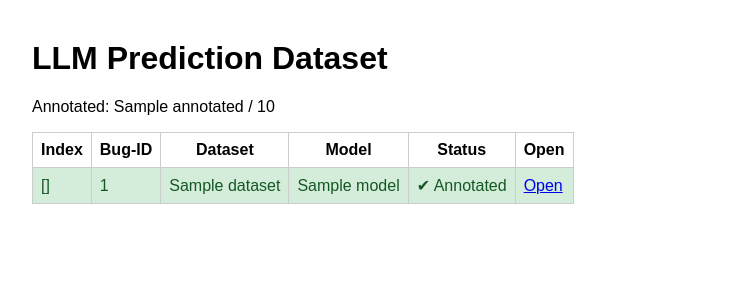
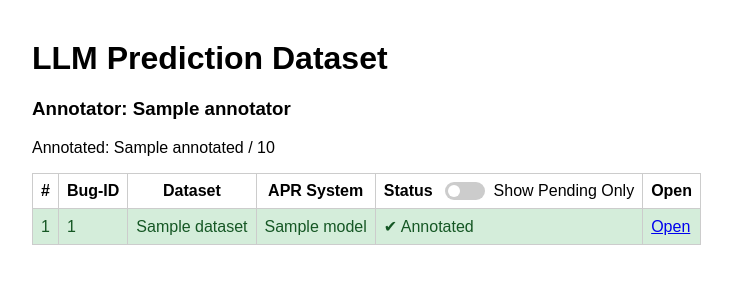
Before and after one commit to lamntu/Label_APR_Preds, a Flask app: template templates/index.html in a window 1280 px wide. Shown: the top 300 px of the page, without its empty margins (8-740 px from the left). Run offline with Flask 3, Linux system fonts and the light colour scheme; the template is opened without the code that fills it: most values are stand-ins (such as "Sample title", 1, 10 or a date in 2020); parts of the project's set-up code (start-up, migrations or seed data) failed here and were passed over.

Commit message:
refactor

```diff
--- a/app.py
+++ b/app.py
@@ -1,29 +1,54 @@
-import random
-
-from flask import Flask, render_template, request, jsonify
-import pandas as pd
 import os
 
+import pandas as pd
+from flask import Flask, render_template, request, redirect, session
+
 app = Flask(__name__)
+app.secret_key = "annotation-secret"
 
 DATA_PATH = "data/dataset.csv"
-ANNOTATION_PATH = "data/labels.csv"
+ANNOTATION_DIR = "data"
+# ANNOTATION_PATH = "data/labels.csv"
 
 dataset = pd.read_csv(DATA_PATH)
 
+
+def get_annotation_path():
+    annotator = session.get("annotator")
+    return f"{ANNOTATION_DIR}/labels_{annotator}.csv"
+
+
 def reload_annotations():
-    if os.path.exists(ANNOTATION_PATH):
-        annotations = pd.read_csv(ANNOTATION_PATH)
+    path = get_annotation_path()
+
+    if os.path.exists(path):
+        annotations = pd.read_csv(path)
     else:
         annotations = pd.DataFrame(columns=["id", "score", "comment"])
+
     return annotations
 
-annotations = reload_annotations()
 
-@app.route("/")
+@app.route("/", methods=["GET", "POST"])
+def login():
+    annotators = ["Lam", "Chenxi", "Haoye", "Xiaoning", "Aldeida"]
+
+    if request.method == "POST":
+        session["annotator"] = request.form["annotator"]
+        return redirect("/records")
+
+    return render_template("login.html", annotators=annotators)
+
+
+@app.route("/records")
 def index():
+    if "annotator" not in session:
+        return redirect("/")
 
+    annotations = reload_annotations()
     annotated_ids = set(annotations["id"].tolist())
+
+    show_pending_only = session.get("show_pending_only", False)
 
     records = []
 
@@ -36,12 +61,20 @@ def index():
             "annotated": row["id"] in annotated_ids
         })
 
-    records.sort(key=lambda x : x["bug_id"])
+    records.sort(key=lambda x: x["bug_id"])
 
-    return render_template("index.html",
-                           records=records,
-                           total=len(dataset),
-                           annotated=len(annotated_ids))
+    for i, row in enumerate(records):
+        row["row_num"] = i + 1
+
+    return render_template(
+        "index.html",
+        records=records,
+        total=len(dataset),
+        annotated=len(annotated_ids),
+        annotator=session["annotator"],
+        show_pending_only=show_pending_only
+    )
+
 
 def remove_trailing(code):
     lines = code.split("\n")
@@ -49,10 +82,15 @@ def remove_trailing(code):
     lines = [l if len(l) < leading_spaces else l[leading_spaces:] for l in lines]
     return "\n".join(lines)
 
+
 @app.route("/annotate/<int:idx>")
 def annotate(idx):
+    if "annotator" not in session:
+        return redirect("/")
+
     row = dataset.iloc[idx]
 
+    annotations = reload_annotations()
     existing = annotations[annotations["id"] == row["id"]]
 
     score = 3
@@ -81,14 +119,17 @@ def annotate(idx):
         bug_info=row["bug_info"],
         explanation=row["explanation"],
         score=score,
-        comment=comment
+        comment=comment,
+        annotator=session["annotator"]
     )
 
 
 @app.route("/submit", methods=["POST"])
 def submit():
+    annotations = reload_annotations()
+    path = get_annotation_path()
+
     data = request.json
-
     data["id"] = int(data["id"])
 
     new = pd.DataFrame([{
@@ -97,21 +138,25 @@ def submit():
         "comment": data["comment"]
     }])
 
-    if os.path.exists(ANNOTATION_PATH):
-        old = pd.read_csv(ANNOTATION_PATH)
+    if os.path.exists(path):
+        old = pd.read_csv(path)
         old['id'] = old['id'].astype(int)
         old = old.loc[old["id"] != data["id"]]
         updated = pd.concat([old, new])
-        updated.to_csv(ANNOTATION_PATH, index=False)
-
+        updated.to_csv(path, index=False)
     else:
-        new.to_csv(ANNOTATION_PATH, index=False)
-
-    global annotations
-    annotations = reload_annotations()
+        new.to_csv(path, index=False)
 
     return {"status": "saved"}
 
 
+@app.route("/set_pending_filter", methods=["POST"])
+def set_pending_filter():
+    data = request.json
+    value = bool(data["value"])
+    session["show_pending_only"] = value
+    return {"status": "ok"}
+
+
 if __name__ == "__main__":
     app.run(debug=True)
--- a/requirements.txt
+++ b/requirements.txt
@@ -1,3 +1,4 @@
 flask
 pandas
 datasets
+gunicorn
--- a/static/style.css
+++ b/static/style.css
@@ -74,3 +74,65 @@ tr.annotated:hover {
 tr.pending:hover {
     background-color: #f0f0f0; /* light gray */
 }
+
+.pred-list thead {
+  position: sticky;
+  top: -1px;  /* 0px if you don't have a navbar, but something is required */
+  background: white; /* If you don't set a background color, you'll be able to see through the header as you scroll */
+}
+
+/* Toggle switch container */
+.switch {
+  position: relative;
+  display: inline-block;
+  width: 40px;
+  margin-right: 4px;
+  margin-left: 8px;
+}
+
+/* Hide default checkbox */
+.switch input {
+  opacity: 0;
+  width: 0;
+  height: 0;
+}
+
+/* Slider background */
+.slider {
+  position: absolute;
+  cursor: pointer;
+  background-color: #ccc;
+  border-radius: 24px;
+  top: 0;
+  left: 0;
+  right: 0;
+  bottom: 0;
+  transition: 0.3s;
+  height: 18px;
+}
+
+/* Slider circle */
+.slider:before {
+  position: absolute;
+  content: "";
+  height: 12px;
+  width: 12px;
+  left: 3px;
+  bottom: 3px;
+  background-color: white;
+  border-radius: 50%;
+  transition: 0.3s;
+}
+
+/* Active state */
+input:checked + .slider {
+  background-color: #4CAF50;
+}
+
+input:checked + .slider:before {
+  transform: translateX(22px);
+}
+
+#toggleLabel {
+     font-weight: normal;
+}
--- a/templates/index.html
+++ b/templates/index.html
@@ -3,6 +3,7 @@
 
 <head>
 <title>LLM Trustworthiness Annotation</title>
+<script src="/static/index.js"></script>
 <link rel="stylesheet" href="/static/style.css">
 </head>
 
@@ -10,26 +11,38 @@
 
 <h1>LLM Prediction Dataset</h1>
 
+<h3>Annotator: {{annotator}}</h3>
+
 <p>
 Annotated: {{annotated}} / {{total}}
 </p>
 
 <table class="pred-list">
 
+<thead>
 <tr>
-<th>Index</th>
+<th>#</th>
+<!--<th>Record-ID</th>-->
 <th>Bug-ID</th>
 <th>Dataset</th>
-<th>Model</th>
-<th>Status</th>
+<th>APR System</th>
+<th>Status
+<label class="switch">
+  <input type="checkbox" id="pendingToggle" onchange="togglePendingFilter()" {% if show_pending_only %}checked{% endif %}>
+  <span class="slider"></span>
+</label>
+<span id="toggleLabel">Show Pending Only</span>
+</th>
 <th>Open</th>
 </tr>
+</thead>
 
 {% for r in records %}
 
 <tr class="{% if r.annotated %}annotated{% else %}pending{% endif %}">
 
-<td>{{r.idx}}</td>
+<td>{{r.row_num}}</td>           <!--intentionally left blank-->
+<!--<td>{{r.idx}}</td>-->
 <td>{{r.bug_id}}</td>
 <td>{{r.dataset}}</td>
 <td>{{r.model}}</td>
@@ -54,7 +67,5 @@ Open
 
 </table>
 
-
-
 </body>
 </html>
```
Also changed, not shown: static/annotate.js (+17 -23 lines), templates/annotate.html (+12 -11 lines).
